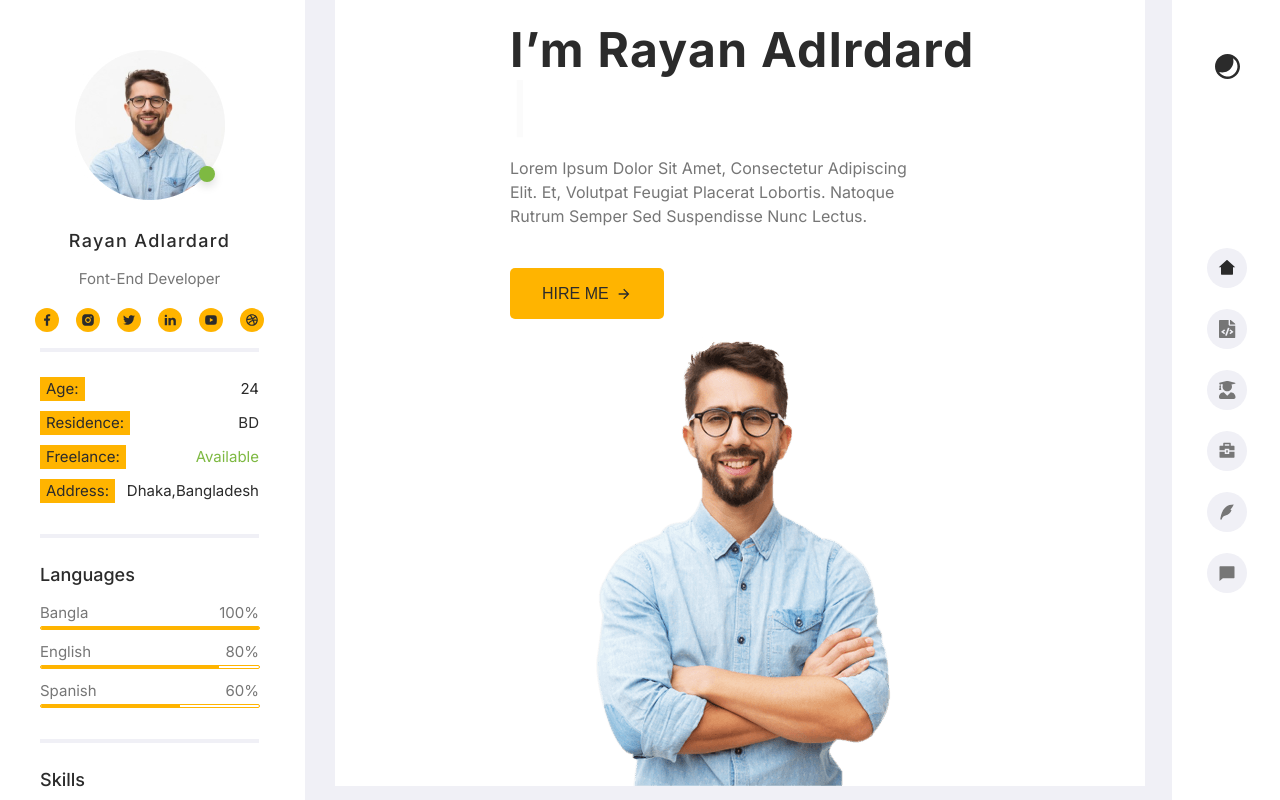
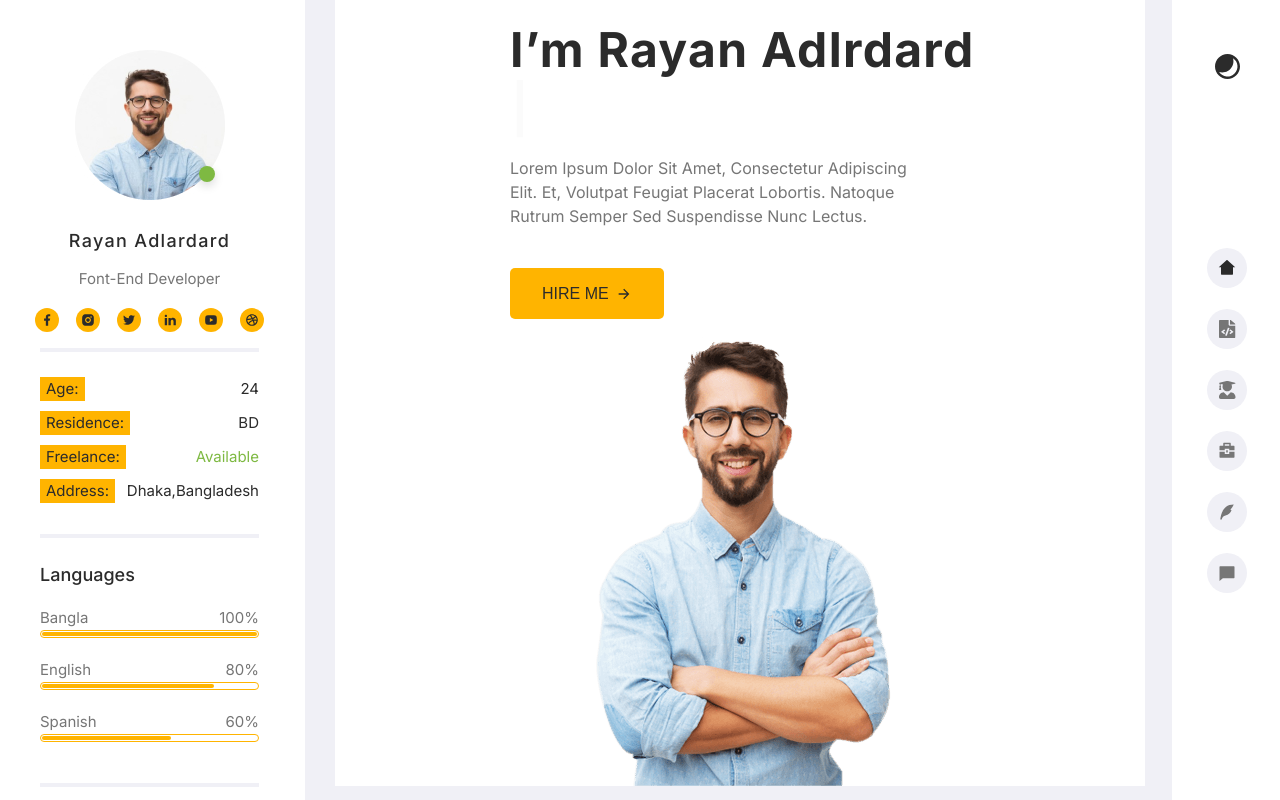
Before and after one commit to KatyKartasava/Project-12, a React app: page / in a window 1280 px wide. Shown: the top 800 px of the page. Built offline with nearby package versions, Linux system fonts and the light colour scheme.

Commit message:
correct progress line

```diff
--- a/src/components/range/Range.tsx
+++ b/src/components/range/Range.tsx
@@ -1,16 +1,38 @@
+// import React from 'react';
+//
+// type RangeProps = {
+//     name: string,
+//     value?: number,
+//     type?: string
+// };
+//
+// export const Range: React.FC<RangeProps> = (props: RangeProps) => {
+//     return (
+//         <div>
+//             <label>{props.name} <span>{props.value}%</span></label>
+//             <input type={props.type} value={props.value}/>
+//         </div>
+//     );
+// };
+
 import React from 'react';
+import '../../styles/ProgressLine.css';
 
 type RangeProps = {
+    progress: number;
     name: string,
     value?: number,
     type?: string
-};
+}
 
 export const Range: React.FC<RangeProps> = (props: RangeProps) => {
     return (
-        <div>
+        <div className="progress-container">
             <label>{props.name} <span>{props.value}%</span></label>
-            <input type={props.type} value={props.value}/>
+            {/*<input type={props.type} value={props.value}/>*/}
+            <div className="progress-bar">
+                <div className="progress-fill" style={{width: `${props.progress}%`}}/>
+            </div>
         </div>
     );
 };
--- a/src/layout/header/headerMenu/desktopMenu/DesktopMenu.tsx
+++ b/src/layout/header/headerMenu/desktopMenu/DesktopMenu.tsx
@@ -53,14 +53,14 @@ export const DesktopMenu: React.FC = () => {
                 </S.Block>
                 <S.Block className="Languages">
                     <h4>Languages</h4>
-                    {languages.map((l, index) => (
-                        <Range name={l.name} value={l.value} type={"range"} />
+                    {languages.map((l) => (
+                        <Range name={l.name} value={l.value} type={"range"} progress={l.value} />
                     ))}
                 </S.Block>
                 <S.Block className="Skills">
                     <h4>Skills</h4>
-                    {skills.map((s, index) => (
-                        <Range name={s.name} value={s.value} type={"range"} />
+                    {skills.map((s) => (
+                        <Range name={s.name} value={s.value} type={"range"} progress={s.value} />
                     ))}
                 </S.Block>
                 <S.Block className="ExtraSkills">
--- a/src/layout/sections/workHistory/WorkHistory.tsx
+++ b/src/layout/sections/workHistory/WorkHistory.tsx
@@ -1,29 +1,44 @@
 import React from 'react';
-import {SectionTitle} from "../SectionTitle";
-import {Experience} from "../../../components/experience/Experience";
-import {Container} from "../../../components/Container";
-import {S} from './WorkHistory_Styles';
+import { SectionTitle } from "../SectionTitle";
+import { Experience } from "../../../components/experience/Experience";
+import { Container } from "../../../components/Container";
+import { S } from './WorkHistory_Styles';
 
 const workHistoryData = [
-    {center: 'Lead Web Designer', position: 'Student', period: 'Jan 1016 - Dec 2021', name: 'Certificate of web training', description: 'Lorem ipsum dolor sit amet, consectetur adipiscing elit. Amet dapibus nibh ut faucibus nunc, egestas id amet porttitor. Pulvinar quisque sed amet, nulla nunc. Eleifend sodales posuere fusce tempus etiam et pellentesque. Molestie risus enim neque eget dui.'},
-    {center: 'Junior Web Designer', position: 'Student', period: 'Jan 1016 - Dec 2021', name: 'Certificate of web training', description: 'Lorem ipsum dolor sit amet, consectetur adipiscing elit. Amet dapibus nibh ut faucibus nunc, egestas id amet porttitor. Pulvinar quisque sed amet, nulla nunc. Eleifend sodales posuere fusce tempus etiam et pellentesque. Molestie risus enim neque eget dui.'},
-    {center: 'Senior Web Designer', position: 'Student', period: 'Jan 1016 - Dec 2021', name: 'Certificate of web training', description: 'Lorem ipsum dolor sit amet, consectetur adipiscing elit. Amet dapibus nibh ut faucibus nunc, egestas id amet porttitor. Pulvinar quisque sed amet, nulla nunc. Eleifend sodales posuere fusce tempus etiam et pellentesque. Molestie risus enim neque eget dui.'}
-]
+    {
+        center: 'Lead Web Designer',
+        position: 'Student',
+        period: 'Jan 2016 - Dec 2021',
+        name: 'Certificate of Web Training',
+        description: 'Lorem ipsum dolor sit amet, consectetur adipiscing elit. Amet dapibus nibh ut faucibus nunc, egestas id amet porttitor. Pulvinar quisque sed amet, nulla nunc. Eleifend sodales posuere fusce tempus etiam et pellentesque. Molestie risus enim neque eget dui.'
+    },
+    {
+        center: 'Junior Web Designer',
+        position: 'Student',
+        period: 'Jan 2016 - Dec 2021',
+        name: 'Certificate of Web Training',
+        description: 'Lorem ipsum dolor sit amet, consectetur adipiscing elit. Amet dapibus nibh ut faucibus nunc, egestas id amet porttitor. Pulvinar quisque sed amet, nulla nunc. Eleifend sodales posuere fusce tempus etiam et pellentesque. Molestie risus enim neque eget dui.'
+    },
+    {
+        center: 'Senior Web Designer',
+        position: 'Student',
+        period: 'Jan 2016 - Dec 2021',
+        name: 'Certificate of Web Training',
+        description: 'Lorem ipsum dolor sit amet, consectetur adipiscing elit. Amet dapibus nibh ut faucibus nunc, egestas id amet porttitor. Pulvinar quisque sed amet, nulla nunc. Eleifend sodales posuere fusce tempus etiam et pellentesque. Molestie risus enim neque eget dui.'
+    }
+];
 
 export const WorkHistory: React.FC = () => {
     return (
         <S.WorkHistory>
             <Container>
-                <SectionTitle title={'Work History'}
-                              description={'Amet minim mollit non deserunt ullamco est sit aliqua dolor do amet sint. Velit officia consequat duis enim velit mollit. lorem ipsum'} />
+                <SectionTitle
+                    title="Work History"
+                    description="Amet minim mollit non deserunt ullamco est sit aliqua dolor do amet sint. Velit officia consequat duis enim velit mollit."
+                />
                 <S.WorkHistoryWrapper>
-                    {workHistoryData.map((e, index) => (
-                        <Experience key={index}
-                                    center={e.center}
-                                    position={e.position}
-                                    period={e.period}
-                                    name={e.name}
-                                    description={e.description} />
+                    {workHistoryData.map((e) => (
+                        <Experience key={e.center} {...e} />
                     ))}
                 </S.WorkHistoryWrapper>
             </Container>
--- /dev/null
+++ b/src/styles/ProgressLine.css
@@ -0,0 +1,22 @@
+.progress-container {
+    width: 100%;
+    max-width: 600px;
+    margin: 20px auto;
+}
+
+.progress-bar {
+    background-color: #ffffff;
+    height: 8px;
+    border-radius: 4px;
+    overflow: hidden;
+    border: 1px solid #ffb400;
+    padding: 1px;
+}
+
+.progress-fill {
+    background-color: #ffb400;
+    border-radius: 4px;
+    height: 100%;
+    width: 0%;
+    transition: width 0.3s ease-in-out;
+}
```
Also changed, not shown: src/layout/sections/price/priceCard/PriceCard.tsx (+2 -29 lines).
